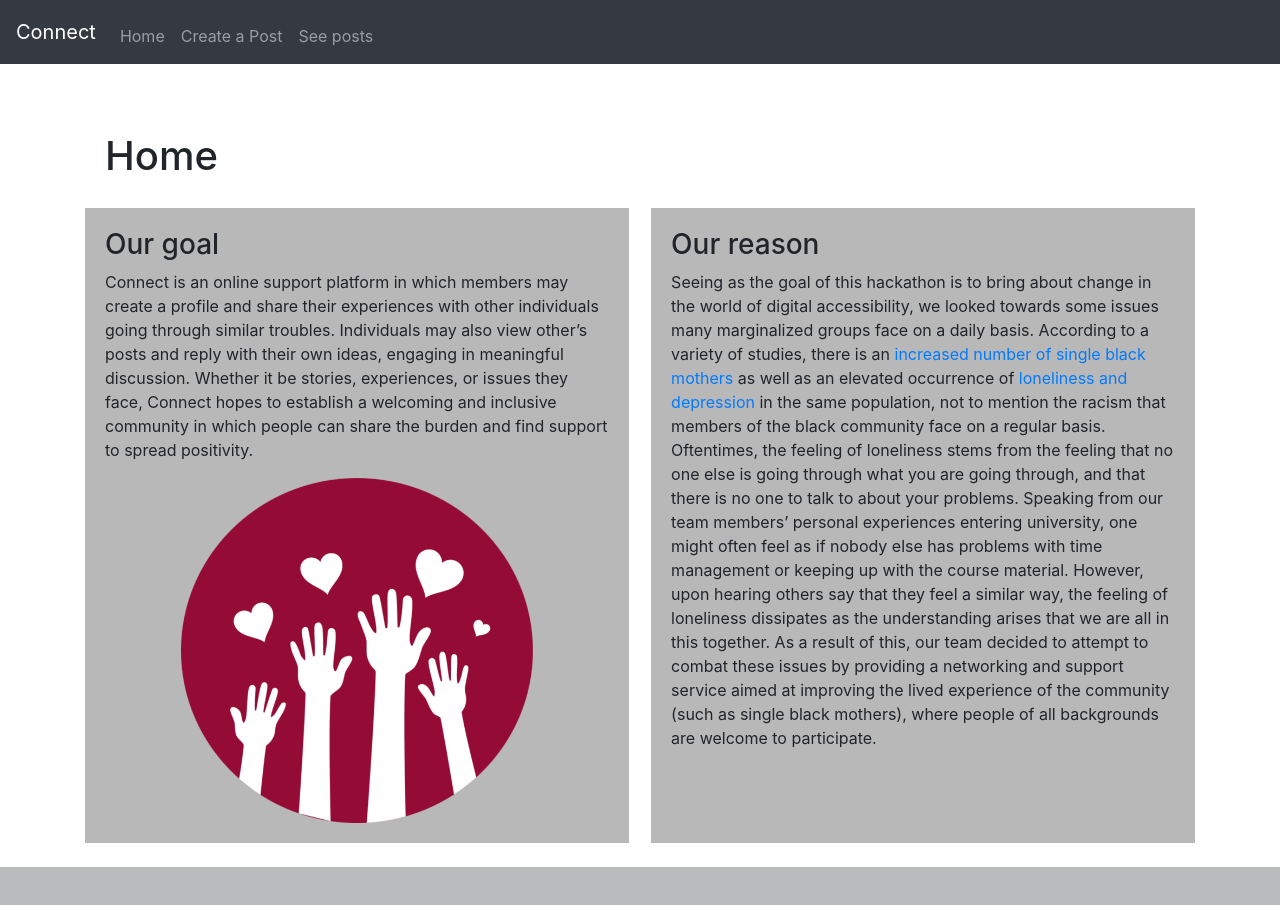
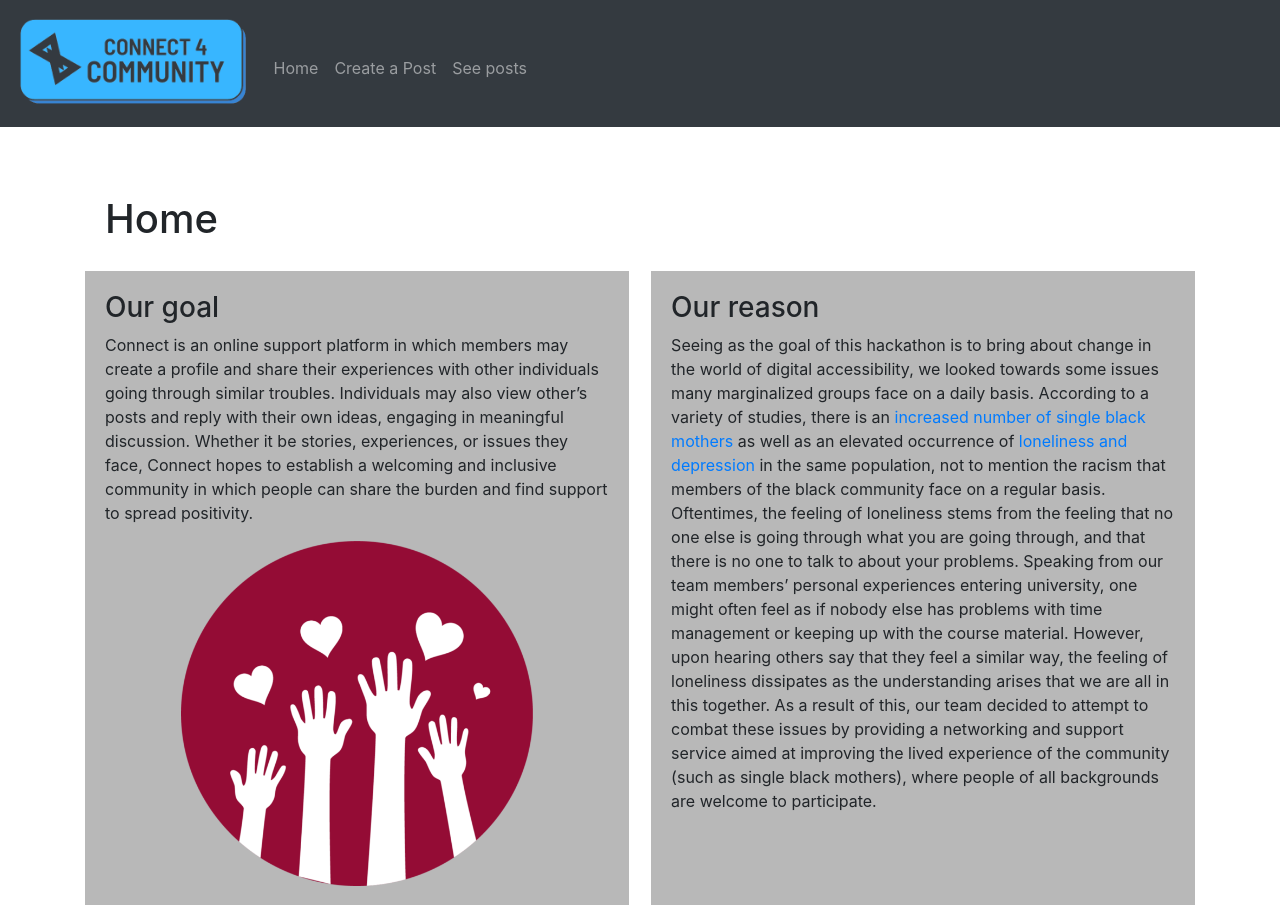
Before and after one commit to AlecDong/NSBE2022, a Flask app: page /home in a window 1280 px wide. Shown: the top 905 px of the page. Before the commit the page ends 867 px from the top, so only its background shows below. Run offline with Flask 2, Linux system fonts and the light colour scheme; some libraries are stand-ins or nearby versions.

Commit message:
Added logo and styles

```diff
--- a/static/styles.css
+++ b/static/styles.css
@@ -6,6 +6,14 @@
 
 h1 {
     padding: 20px !important;
+}
+
+#home {
+    max-width: 20%;
+}
+
+#logo {
+    max-width: 100%;
 }
 
 #intro {
--- a/templates/layout.html
+++ b/templates/layout.html
@@ -10,6 +10,8 @@
 
         <!-- documentation at http://getbootstrap.com/docs/4.1/, alternative themes at https://bootswatch.com/ -->
         <link href="https://maxcdn.bootstrapcdn.com/bootstrap/4.1.3/css/bootstrap.min.css" rel="stylesheet">
+
+        <link href="/static/small_logo.png" rel="icon">
 
         <link href="/static/styles.css" rel="stylesheet">
 
@@ -24,7 +26,9 @@
     <body>
 
         <nav class="navbar sticky-top navbar-expand-md navbar-dark bg-dark">
-            <a class="navbar-brand" href="/"><span class="blue">Connect</span></a>
+            <div id="home">
+                <a class="navbar-brand" href="/"><img id="logo" src="/static/logo.png", alt="Connect 4 Community"></a>
+            </div>
             <button aria-controls="navbar" aria-expanded="false" aria-label="Toggle navigation" class="navbar-toggler" data-target="#navbar" data-toggle="collapse" type="button">
                 <span class="navbar-toggler-icon"></span>
             </button>
```
Also changed, not shown: connect.db, static/logo.png (added), static/small_logo.png (added).
